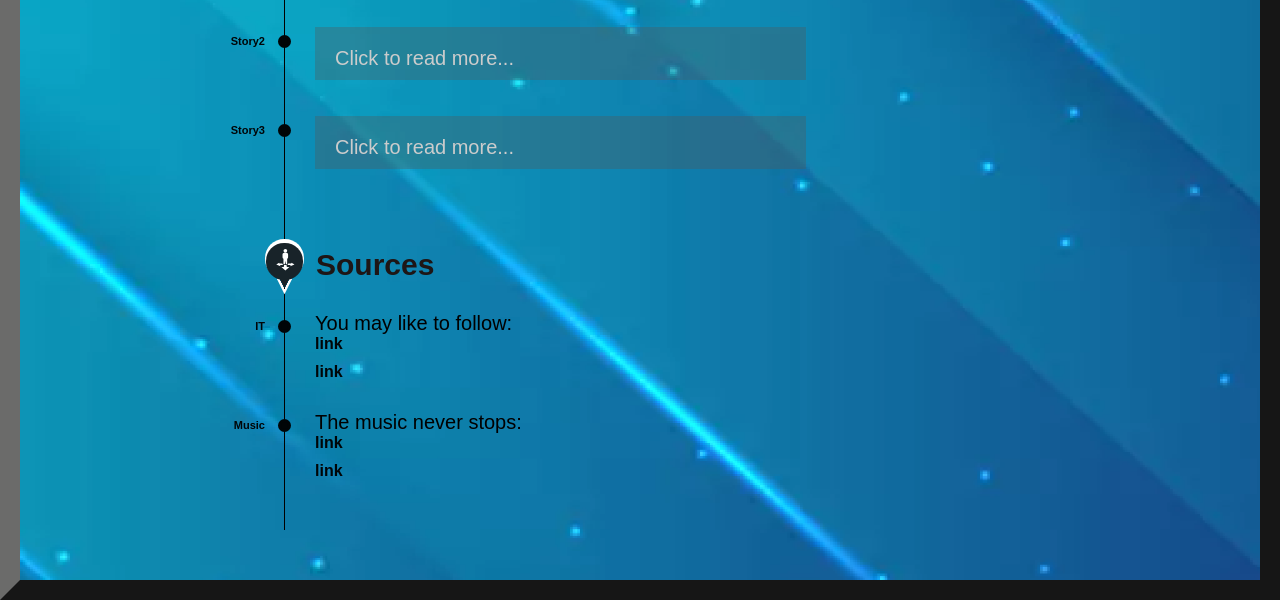
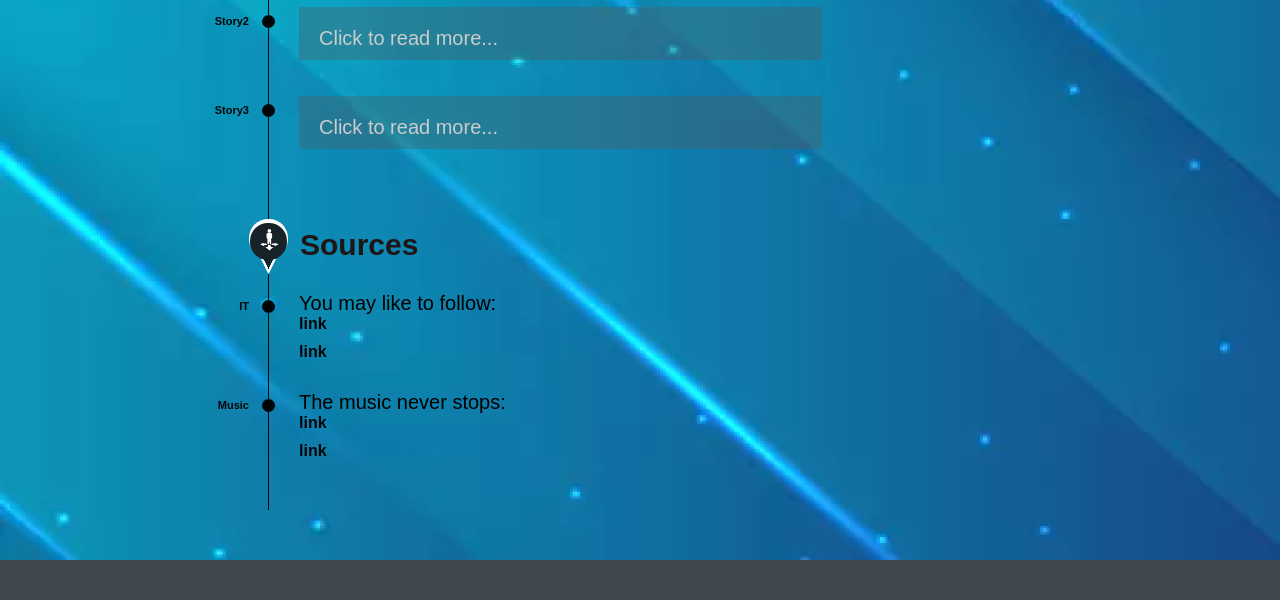
Before and after one commit to DimanaZaprianova/Site, a plain HTML site: page index.html in a window 1280 px wide. Shown: the part 532-1132 px from the top of the page. After the commit the page ends 1092 px from the top, so only its background shows below. Drawn offline with Linux system fonts and the light colour scheme.

Commit message:
Add files via upload

```diff
--- a/styles/main.css
+++ b/styles/main.css
@@ -39,7 +39,7 @@
 
 #page {
     font-size: 20px;
-    border: 1em outset #6b6b6a;
+    /* border: 1em outset #6b6b6a; */
     font-weight: 900;
     color: #1E1616;
 
--- a/styles/registration.css
+++ b/styles/registration.css
@@ -1,6 +1,6 @@
 #page {
     font-size: 20px;
-    border: 1em outset #6b6b6a;
+    /* border: 1em outset #6b6b6a; */
     font-weight: 900;
     color: #1E1616;
 
```
